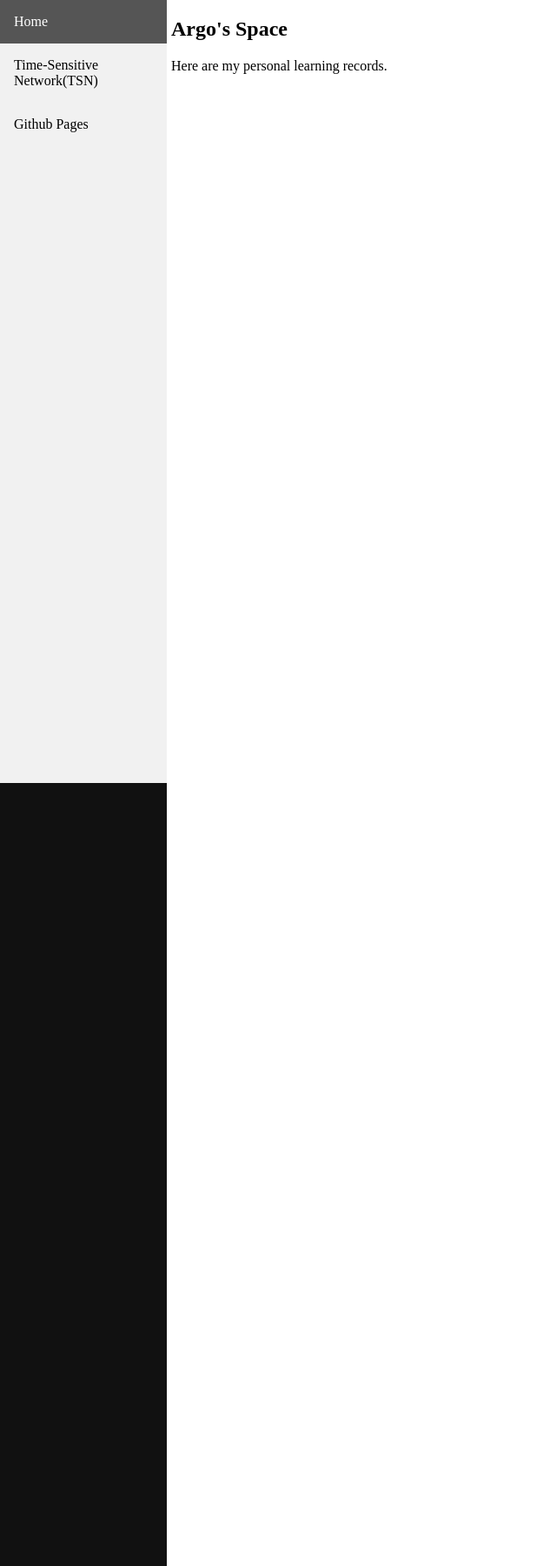
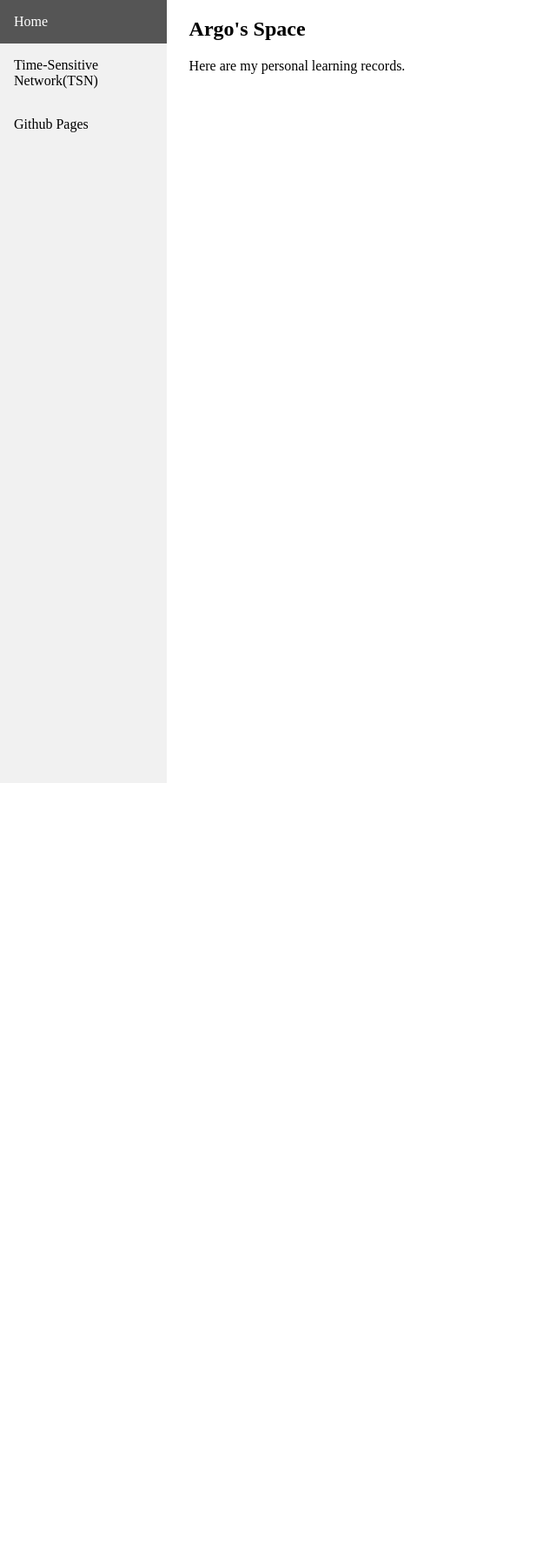
Before and after one commit to waynewae/publishNotes, a Jekyll site: the page built from index.html, in a window 1280 px wide. Shown: the whole page at 87% size, without its empty margins (0-640 px from the left). Built offline with Jekyll 4.4.1, drawn with Linux system fonts in a browser that asks for light colours; after the commit the page ends 900 px from its top, so only the background shows below that.

Commit message:
test layout

```diff
--- a/_sass/content.scss
+++ b/_sass/content.scss
@@ -1,11 +1,11 @@
 /* Page content. The value of the margin-left property should match the value of the sidebar's width property */
 div.content {
     float: left;
-    width: 70%;
+    width: 66%;
     height: 100%;
     overflow-x: scroll;
-    padding-left: 5px;
-    padding-right: 5px;
+    padding-left: 2%;
+    padding-right: 2%;
 }
 
 /* On screens that are less than 700px wide, make the sidebar into a topbar */
--- a/_sass/toc.scss
+++ b/_sass/toc.scss
@@ -2,7 +2,6 @@
 .toc {
   float: left;
   padding: 0;
-  height: 100%; /* Full-height: remove this if you want "auto" height */
   width: 15%; /* Set the width of the sidebar */
   background-color: #111; /* Black */
 }
```
